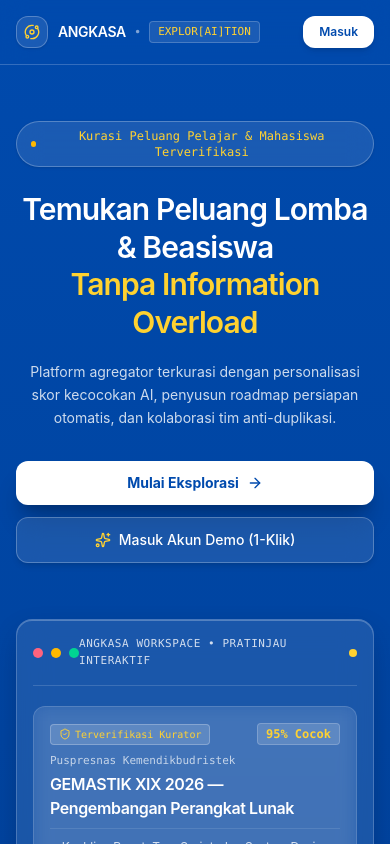
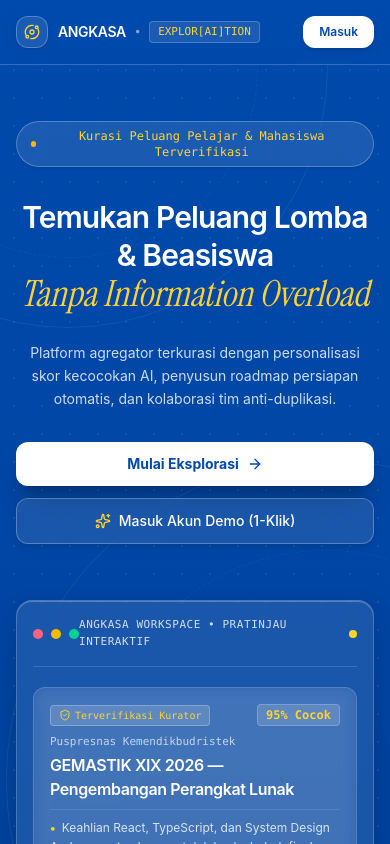
Before and after one commit to 4asec/explorAItion, a Next.js app: page / in a window 390 px wide. Shown: the top 844 px of the page. Built offline with nearby package versions, Linux system fonts and the light colour scheme; no server answers.

Commit message:
aku wes kesel

```diff
--- a/src/app/globals.css
+++ b/src/app/globals.css
@@ -69,6 +69,17 @@ body {
   box-shadow: 0 10px 30px -10px rgba(0, 15, 45, 0.45), inset 0 1px 0 0 rgba(255, 255, 255, 0.25);
 }
 
+/* Editorial Serif Font Utility */
+.font-serif-editorial {
+  font-family: var(--font-serif-editorial), "Instrument Serif", "Playfair Display", Georgia, serif;
+}
+
+/* Y2K Tech Cyber Grid Pattern */
+.bg-tech-grid {
+  background-image: radial-gradient(rgba(255, 255, 255, 0.12) 1px, transparent 1px);
+  background-size: 28px 28px;
+}
+
 .surface-interactive {
   transition: background-color 200ms cubic-bezier(0.16, 1, 0.3, 1),
               border-color 200ms cubic-bezier(0.16, 1, 0.3, 1),
--- a/src/app/layout.tsx
+++ b/src/app/layout.tsx
@@ -1,11 +1,18 @@
 import type { Metadata } from "next";
-import { Plus_Jakarta_Sans } from "next/font/google";
+import { Plus_Jakarta_Sans, Instrument_Serif } from "next/font/google";
 import "./globals.css";
 
 const plusJakarta = Plus_Jakarta_Sans({
   variable: "--font-plus-jakarta",
   subsets: ["latin"],
   weight: ["300", "400", "500", "600", "700", "800"],
+});
+
+const instrumentSerif = Instrument_Serif({
+  variable: "--font-serif-editorial",
+  subsets: ["latin"],
+  weight: ["400"],
+  style: ["normal", "italic"],
 });
 
 export const metadata: Metadata = {
@@ -20,7 +27,7 @@ export default function RootLayout({
   children: React.ReactNode;
 }) {
   return (
-    <html lang="id" className={`${plusJakarta.variable} h-full antialiased`}>
+    <html lang="id" className={`${plusJakarta.variable} ${instrumentSerif.variable} h-full antialiased`}>
       <body className="min-h-full flex flex-col font-sans bg-[#004aad] text-white selection:bg-amber-400/30 selection:text-amber-200">
         {children}
       </body>
--- /dev/null
+++ b/src/components/BackgroundOrnaments.tsx
@@ -0,0 +1,94 @@
+import React from "react";
+
+/**
+ * 4-Point Y2K Sparkle Star SVG
+ */
+export function FourPointStar({
+  className = "w-5 h-5 text-amber-300",
+}: {
+  className?: string;
+}) {
+  return (
+    <svg
+      viewBox="0 0 24 24"
+      fill="currentColor"
+      className={className}
+      xmlns="http://www.w3.org/2000/svg"
+      aria-hidden="true"
+    >
+      <path d="M12 0C12 6.627 6.627 12 0 12C6.627 12 12 17.373 12 24C12 17.373 17.373 12 24 12C17.373 12 12 6.627 12 0Z" />
+    </svg>
+  );
+}
+
+/**
+ * Lapisan Ornamen Latar Belakang Y2K Tech-Cyber
+ * Memadukan pola grid titik teknis, cincin orbit elips, dan kilau bintang 4-sudut.
+ */
+export default function BackgroundOrnaments() {
+  return (
+    <div
+      className="fixed inset-0 pointer-events-none overflow-hidden z-0 select-none"
+      aria-hidden="true"
+    >
+      {/* 1. Pola Grid Titik Teknis Halus */}
+      <div className="absolute inset-0 bg-[radial-gradient(rgba(255,255,255,0.10)_1px,transparent_1px)] [background-size:28px_28px] opacity-70" />
+
+      {/* 2. Cincin Orbit Tipis Sudut Kiri Atas */}
+      <div className="absolute -top-48 -left-48 w-[520px] h-[520px] rounded-full border border-white/[0.07] flex items-center justify-center">
+        <div className="w-[380px] h-[380px] rounded-full border border-dashed border-white/[0.05]" />
+      </div>
+
+      {/* 3. Cincin Orbit Tipis Sudut Kanan Bawah */}
+      <div className="absolute -bottom-64 -right-64 w-[640px] h-[640px] rounded-full border border-white/[0.07] flex items-center justify-center">
+        <div className="w-[460px] h-[460px] rounded-full border border-dashed border-white/[0.05]" />
+      </div>
+
+      {/* 4. Ornamen Vektor Geometris & Kilau Bintang Y2K 4-Sudut di Margin Kiri */}
+      <div className="hidden lg:block absolute left-4 xl:left-8 top-32 space-y-24">
+        {/* Sparkle Star 1 */}
+        <div className="flex flex-col items-center gap-1.5 opacity-60">
+          <FourPointStar className="w-5 h-5 text-amber-300 animate-pulse" />
+          <span className="w-8 h-px bg-white/20" />
+          <span className="text-[9px] font-mono text-white/40 tracking-widest">SYS.01</span>
+        </div>
+
+        {/* Crosshair & Star 2 */}
+        <div className="flex flex-col items-center gap-2 opacity-50">
+          <span className="text-[10px] font-mono text-white/30 font-bold">+</span>
+          <FourPointStar className="w-3.5 h-3.5 text-white/60" />
+          <span className="w-6 h-px bg-white/15" />
+        </div>
+
+        {/* Sparkle Star 3 */}
+        <div className="flex flex-col items-center gap-1.5 opacity-55">
+          <FourPointStar className="w-4 h-4 text-amber-200/80" />
+          <span className="text-[9px] font-mono text-white/30 tracking-widest">NAV.AI</span>
+        </div>
+      </div>
+
+      {/* 5. Ornamen Vektor Geometris & Kilau Bintang Y2K 4-Sudut di Margin Kanan */}
+      <div className="hidden lg:block absolute right-4 xl:right-8 top-44 space-y-28">
+        {/* Sparkle Star 4 */}
+        <div className="flex flex-col items-center gap-1.5 opacity-60">
+          <FourPointStar className="w-4 h-4 text-white/70 animate-pulse" />
+          <span className="w-8 h-px bg-white/20" />
+          <span className="text-[9px] font-mono text-white/40 tracking-widest">ORB.26</span>
+        </div>
+
+        {/* Star 5 + Crosshair */}
+        <div className="flex flex-col items-center gap-2 opacity-50">
+          <FourPointStar className="w-5 h-5 text-amber-300/80" />
+          <span className="text-[10px] font-mono text-white/30 font-bold">+</span>
+          <span className="w-6 h-px bg-white/15" />
+        </div>
+
+        {/* Star 6 */}
+        <div className="flex flex-col items-center gap-1.5 opacity-40">
+          <FourPointStar className="w-3.5 h-3.5 text-white/50" />
+          <span className="text-[9px] font-mono text-white/30 tracking-widest">EXP.4</span>
+        </div>
+      </div>
+    </div>
+  );
+}
--- a/src/components/FeedDashboard.tsx
+++ b/src/components/FeedDashboard.tsx
@@ -15,6 +15,7 @@ import {
   DEFAULT_POSTER_URL,
 } from "@/lib/apiClient";
 import CuratorPanel from "@/components/CuratorPanel";
+import BackgroundOrnaments from "@/components/BackgroundOrnaments";
 import {
   ShieldCheck,
   Search,
@@ -226,7 +227,10 @@ export default function FeedDashboard({
   }, [opportunities]);
 
   return (
-    <div className="min-h-screen bg-gradient-to-b from-[#004aad] via-[#003d91] to-[#002b66] text-white flex flex-col font-sans selection:bg-amber-400/30 selection:text-amber-200">
+    <div className="relative min-h-screen bg-gradient-to-b from-[#004aad] via-[#003d91] to-[#002b66] text-white flex flex-col font-sans selection:bg-amber-400/30 selection:text-amber-200">
+      {/* Ornamen Background Y2K Tech-Cyber */}
+      <BackgroundOrnaments />
+
       {/* Top Header — Minimalist Royal Glass Navigation */}
       <header className="sticky top-0 z-30 bg-[#004aad]/85 backdrop-blur-md border-b border-white/20">
         <div className="max-w-6xl mx-auto px-4 sm:px-6 py-3 flex items-center justify-between gap-4">
@@ -298,7 +302,7 @@ export default function FeedDashboard({
       </header>
 
       {/* Main Container */}
-      <main className="flex-1 max-w-6xl w-full mx-auto px-4 sm:px-6 py-8 space-y-7">
+      <main className="relative z-10 flex-1 max-w-6xl w-full mx-auto px-4 sm:px-6 py-8 space-y-7">
         {/* Editorial Subheader & Stats */}
         <div className="flex flex-col sm:flex-row sm:items-end justify-between gap-4 pb-2">
           <div className="space-y-1">
--- a/src/components/LandingView.tsx
+++ b/src/components/LandingView.tsx
@@ -1,6 +1,7 @@
 "use client";
 
 import React from "react";
+import BackgroundOrnaments from "@/components/BackgroundOrnaments";
 import {
   Orbit,
   ArrowRight,
@@ -23,7 +24,10 @@ export interface LandingViewProps {
 
 export default function LandingView({ onStartAuth, onDemoLogin }: LandingViewProps) {
   return (
-    <div className="min-h-screen bg-gradient-to-b from-[#004aad] via-[#003d91] to-[#002b66] text-white flex flex-col font-sans selection:bg-amber-400/30 selection:text-amber-200">
+    <div className="relative min-h-screen bg-gradient-to-b from-[#004aad] via-[#003d91] to-[#002b66] text-white flex flex-col font-sans selection:bg-amber-400/30 selection:text-amber-200">
+      {/* Ornamen Background Y2K Tech-Cyber */}
+      <BackgroundOrnaments />
+
       {/* Top Navbar */}
       <header className="sticky top-0 z-40 bg-[#004aad]/80 backdrop-blur-md border-b border-white/20">
         <div className="max-w-6xl mx-auto px-4 sm:px-6 py-4 flex items-center justify-between gap-4">
@@ -72,20 +76,34 @@ export default function LandingView({ onStartAuth, onDemoLogin }: LandingViewPro
       </header>
 
       {/* Hero Section */}
-      <section className="relative pt-14 sm:pt-20 pb-16 px-4 sm:px-6 max-w-5xl mx-auto text-center flex flex-col items-center">
+      <section className="relative z-10 pt-14 sm:pt-20 pb-16 px-4 sm:px-6 max-w-5xl mx-auto text-center flex flex-col items-center">
         {/* Lencana Terverifikasi */}
         <div className="inline-flex items-center gap-2 px-3.5 py-1.5 rounded-full bg-white/10 border border-white/25 text-amber-300 text-xs font-mono mb-6 animate-fade-slide-up shadow-sm backdrop-blur-md">
           <span className="w-1.5 h-1.5 rounded-full bg-amber-400 animate-pulse" />
           <span>Kurasi Peluang Pelajar &amp; Mahasiswa Terverifikasi</span>
         </div>
 
-        {/* Headline Utama */}
-        <h1 className="text-3xl sm:text-5xl lg:text-6xl font-semibold tracking-[-0.03em] text-white leading-tight sm:leading-[1.1] max-w-4xl">
-          Temukan Peluang Lomba &amp; Beasiswa{" "}
-          <span className="text-amber-300 block sm:inline">
-            Tanpa Information Overload
-          </span>
-        </h1>
+        {/* Headline Utama dengan Tipografi Editorial Modern (Sans + Serif Italic + Floating Badges) */}
+        <div className="relative max-w-4xl my-2">
+          {/* Floating Accent Badge Kiri Atas */}
+          <div className="hidden sm:inline-flex items-center gap-1.5 px-3.5 py-1 rounded-full bg-white/10 border border-white/25 text-amber-300 text-xs font-mono shadow-xl backdrop-blur-md absolute -top-6 -left-4 lg:-left-12 rotate-[-5deg] animate-pulse">
+            <Sparkles className="w-3.5 h-3.5 text-amber-300" />
+            <span>AI Match Engine</span>
+          </div>
+
+          {/* Floating Accent Badge Kanan Bawah */}
+          <div className="hidden sm:inline-flex items-center gap-1.5 px-3.5 py-1 rounded-full bg-white/10 border border-white/25 text-white/95 text-xs font-mono shadow-xl backdrop-blur-md absolute -bottom-5 -right-4 lg:-right-10 rotate-[4deg]">
+            <Award className="w-3.5 h-3.5 text-amber-300" />
+            <span>Terverifikasi 100%</span>
+          </div>
+
+          <h1 className="text-3xl sm:text-5xl lg:text-6xl font-semibold tracking-[-0.03em] text-white leading-tight sm:leading-[1.15]">
+            Temukan Peluang Lomba &amp; Beasiswa{" "}
+            <span className="block sm:inline font-serif-editorial italic font-normal text-amber-300 tracking-normal text-4xl sm:text-6xl lg:text-7xl">
+              Tanpa Information Overload
+            </span>
+          </h1>
+        </div>
 
         {/* Sub-headline */}
         <p className="mt-5 text-sm sm:text-base text-white/80 max-w-2xl leading-relaxed">
--- a/src/components/index.tsx
+++ b/src/components/index.tsx
@@ -4,4 +4,5 @@ export { default as FeedDashboard } from "./FeedDashboard";
 export { default as OpportunityDetail } from "./OpportunityDetail";
 export { default as ProfileView } from "./ProfileView";
 export { default as ProfilePage } from "./ProfilePage";
+export { default as BackgroundOrnaments } from "./BackgroundOrnaments";
 export * from "./auth";
```
Also changed, not shown: src/components/OpportunityDetail.tsx (+6 -2 lines), src/components/ProfileView.tsx (+6 -2 lines).
